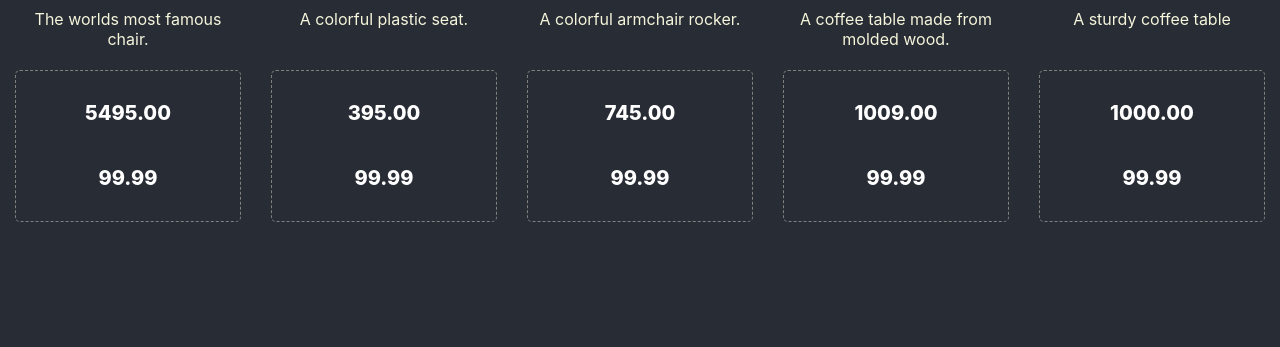
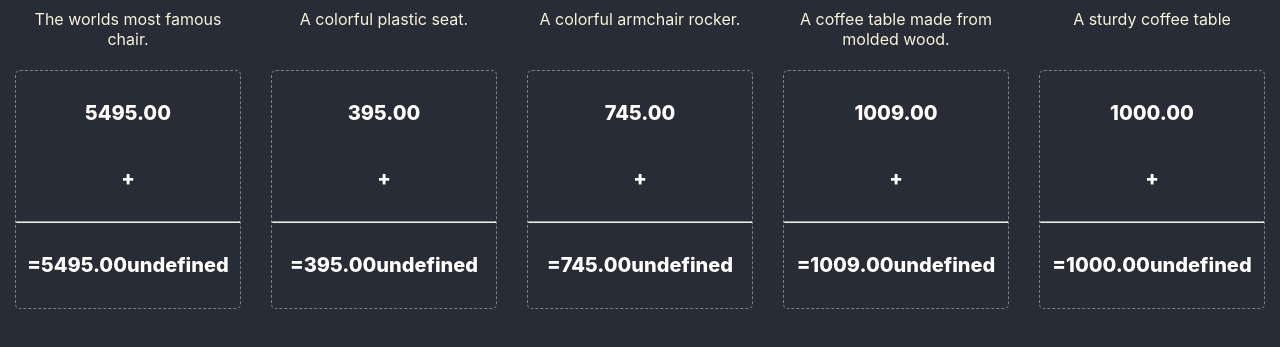
Before and after one commit to NoahDavidATL/rtg-technical-assessment, a React (Create React App) app: page / in a window 1280 px wide. Shown: the part 317-664 px from the top of the page. Built offline with nearby package versions, Linux system fonts and the light colour scheme.

Commit message:
[FEATURE] Update Product components from Class to Functional

```diff
--- a/src/App.js
+++ b/src/App.js
@@ -1,5 +1,5 @@
 import './App.css';
-import ProductList from './ProductList'
+import { ProductList } from './ProductList'
 
 const App = () => {
   return (
--- a/src/Product.jsx
+++ b/src/Product.jsx
@@ -1,24 +1,17 @@
 import React from 'react'
 import './App.css';
+import { Total } from './Total'
 
-class Product extends React.Component {
-  constructor(props){
-    super(props)
-  }
+export const Product = (props) => {
+    /* deconstruct the props */
+    const {image, name, description: desc, shippingCost: shipping} = props;
 
-  render() {
     return (
-      <div className="Product">
-        <img src={this.props.image} alt={this.props.name}/>
-        <h4>{this.props.name}</h4>
-        <p>{this.props.description}</p>
-        <div>
-          <p>{this.props.price}</p>
-          <p>{this.props.shippingCost}</p>
+        <div className="Product">
+            <img src={image} alt={name}/>
+            <h4>{name}</h4>
+            <p>{desc}</p>
+            <Total {...props} />
         </div>
-      </div>
     )
-  }
 }
-
-export default Product;
--- a/src/ProductList.jsx
+++ b/src/ProductList.jsx
@@ -1,29 +1,27 @@
-import React from 'react'
-import Product from './Product'
+import React, { useState } from 'react'
+import { Product } from './Product'
 import product_data from './product_data'
 import './App.css';
 
-class ProductList extends React.Component {
-  constructor(props) {
-    super(props)
-    this.state = {
-      products: [],
-      loading: true
-    }
-  }
-  componentDidMount() {
-    setTimeout(() => {
-      this.setState({
-        products: product_data.products,
-        loading: false
-      })
-    }, 1500)
-  }
-  render() {
-    if (this.state.loading) return <div className="Product-list"><p className="Loading">Loading...</p></div>
+export const ProductList = () => {
+  /* instantiate the state */
+  const [products, setProducts] = useState([]);
+  const [loading, setLoading] = useState(true);
+
+  /* define a delay */
+  const delay = time => new Promise(resolve => setTimeout(resolve, time));
+
+  /* mock a network call */
+  delay(1500).then(() => {
+    setProducts(product_data.products);
+    setLoading(false);
+  });
+
   return (
     <div className="Product-list">
-        {this.state.products.map(item =>
+      {loading && (<div className="Product-list"><p className="Loading">Loading...</p></div>)}
+      {!loading && (
+        products.map(item =>
           <Product
               key={item.id}
               name={item.name}
@@ -32,10 +30,8 @@ class ProductList extends React.Component {
               image={item.image}
               shippingCost={item.shippingCost}
           />
+        )
       )}
     </div>
-    );
+  )
 }
-}
-
-export default ProductList;
--- /dev/null
+++ b/src/Total.jsx
@@ -0,0 +1,27 @@
+import React, { useState, useEffect } from 'react'
+import './App.css';
+
+export const Total = (props) => {
+    /* setup state for total */
+    const [total, setTotal] = useState(0);
+
+    /* deconstruct the props */
+    const {price, shipping} = props;
+
+    /* do some math */
+    let newTotal = price + shipping;
+
+    /* update the total */
+    useEffect(() => {
+        setTotal(newTotal);
+    }, [price, shipping])
+
+    return (
+        <div>
+            <p>{price}</p>
+            <p>+{shipping}</p>
+            <hr />
+            <p>={total}</p>
+        </div>
+    )
+}
```
Lines whose indentation alone changed are shown as unchanged.
